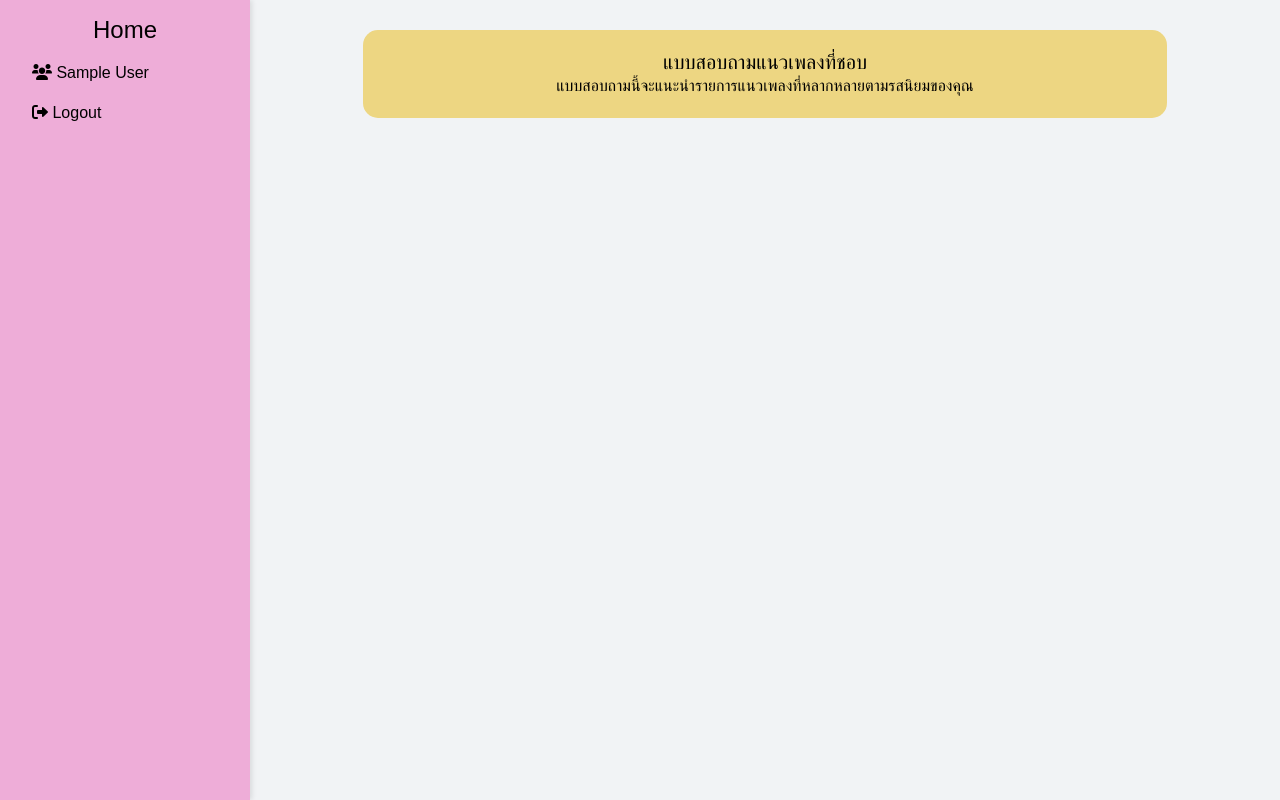
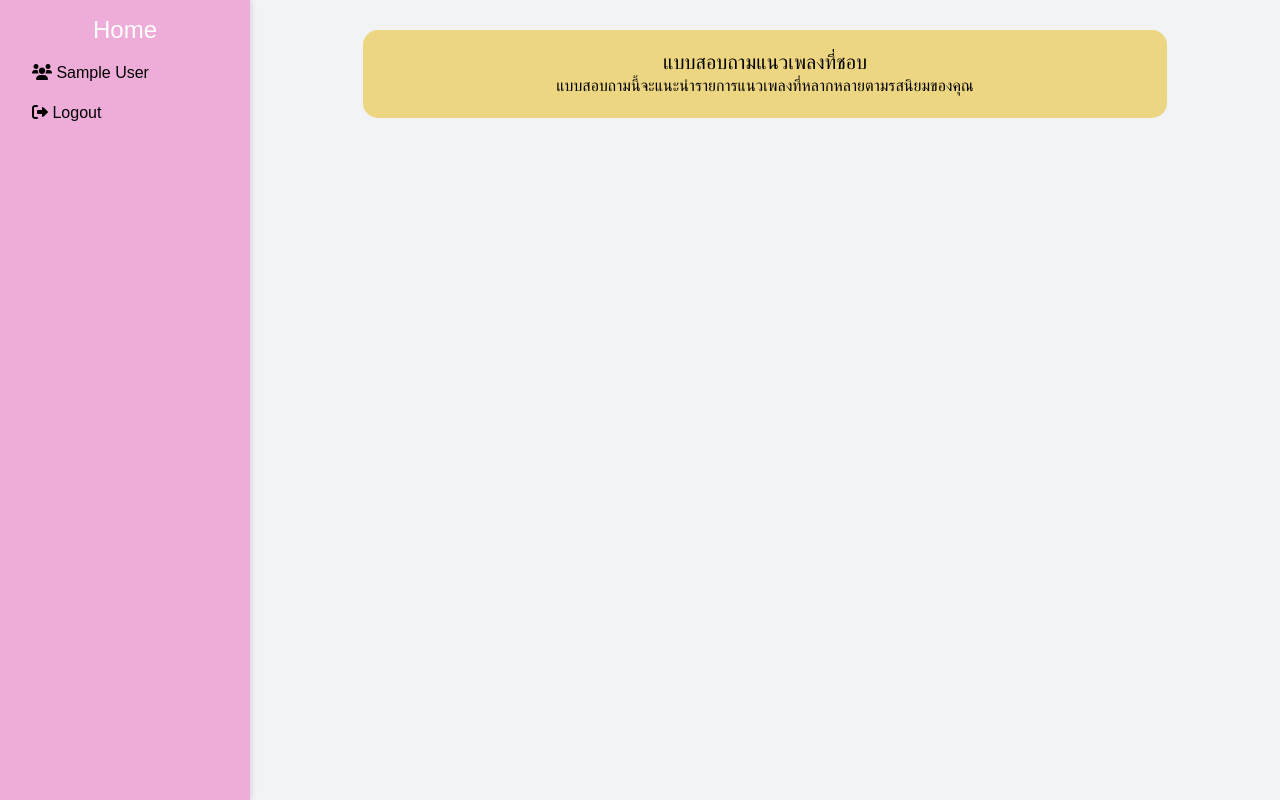
Before and after one commit to Sofiafa26/first, a PHP site: page /home.php in a window 1280 px wide. Run offline with PHP 8.4, Linux system fonts and the light colour scheme; the visitor is signed in with stand-in values (Sample User, id 1); tables that the repository leaves empty or names only in its code hold one stand-in row (values such as "Sample post").

Commit message:
เพิ่มบรรทัดที่51 เพิ่มเป็นโปรไฟลพีเฮชพี

```diff
--- a/home.php
+++ b/home.php
@@ -45,10 +45,10 @@ if ($result->num_rows > 0) {
 
     <div class="d-flex">
         <nav class="sidebar flex-shrink-0 p-3">
-            <h4 class="text-black text-center">Home</h4>
+            <h4 class="text-white text-center">Home</h4>
             <ul class="nav flex-column">
                 <li class="nav-item">
-                    <a class="nav-link" href="#"><i class="fas fa-users"></i> <?php echo $user["users_name"] ?></a>
+                    <a class="nav-link" href="profile.php"><i class="fas fa-users"></i> <?php echo $user["users_name"] ?></a>
                 </li>
                 <li class="nav-item">
                     <a class="nav-link" href="logout.php"><i class="fas fa-sign-out-alt"></i> Logout</a>
```
